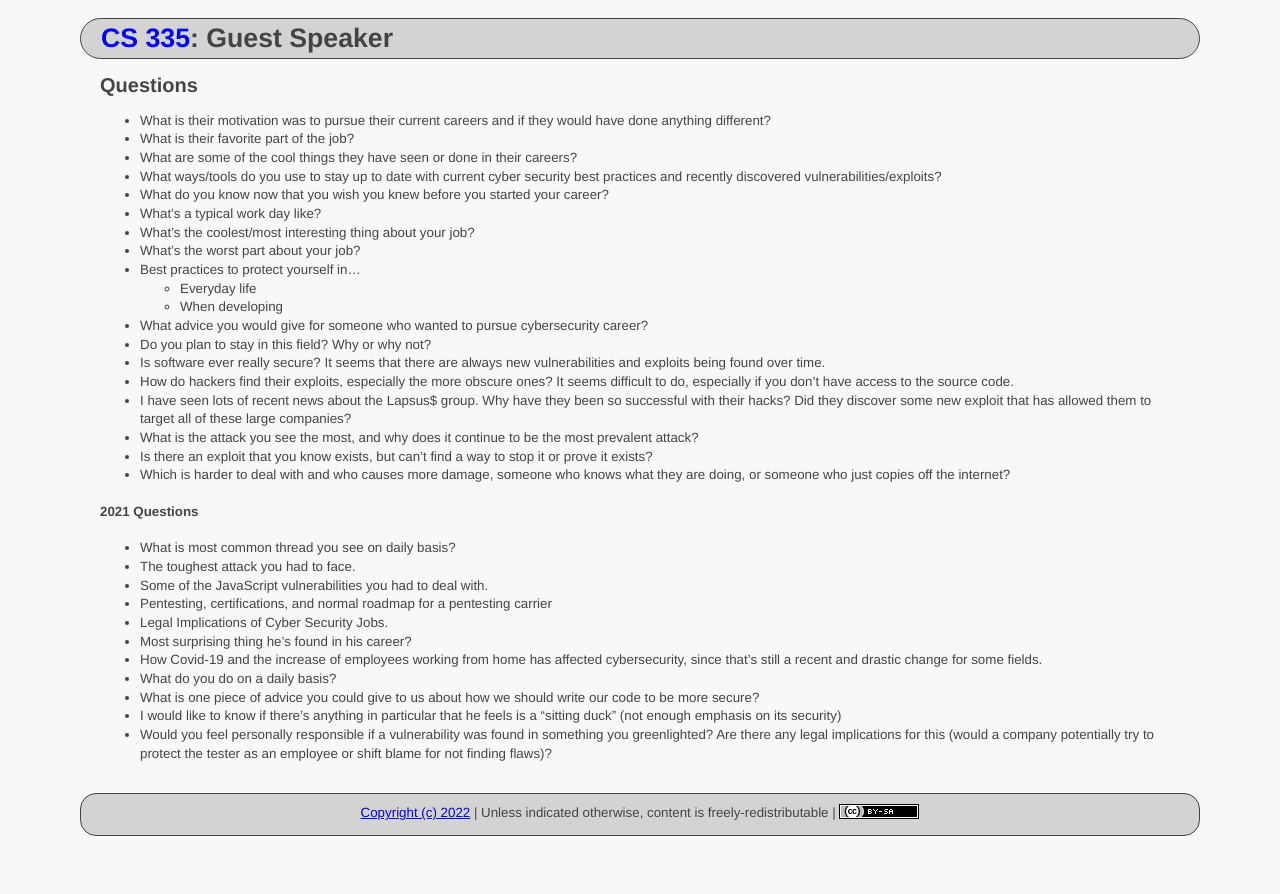
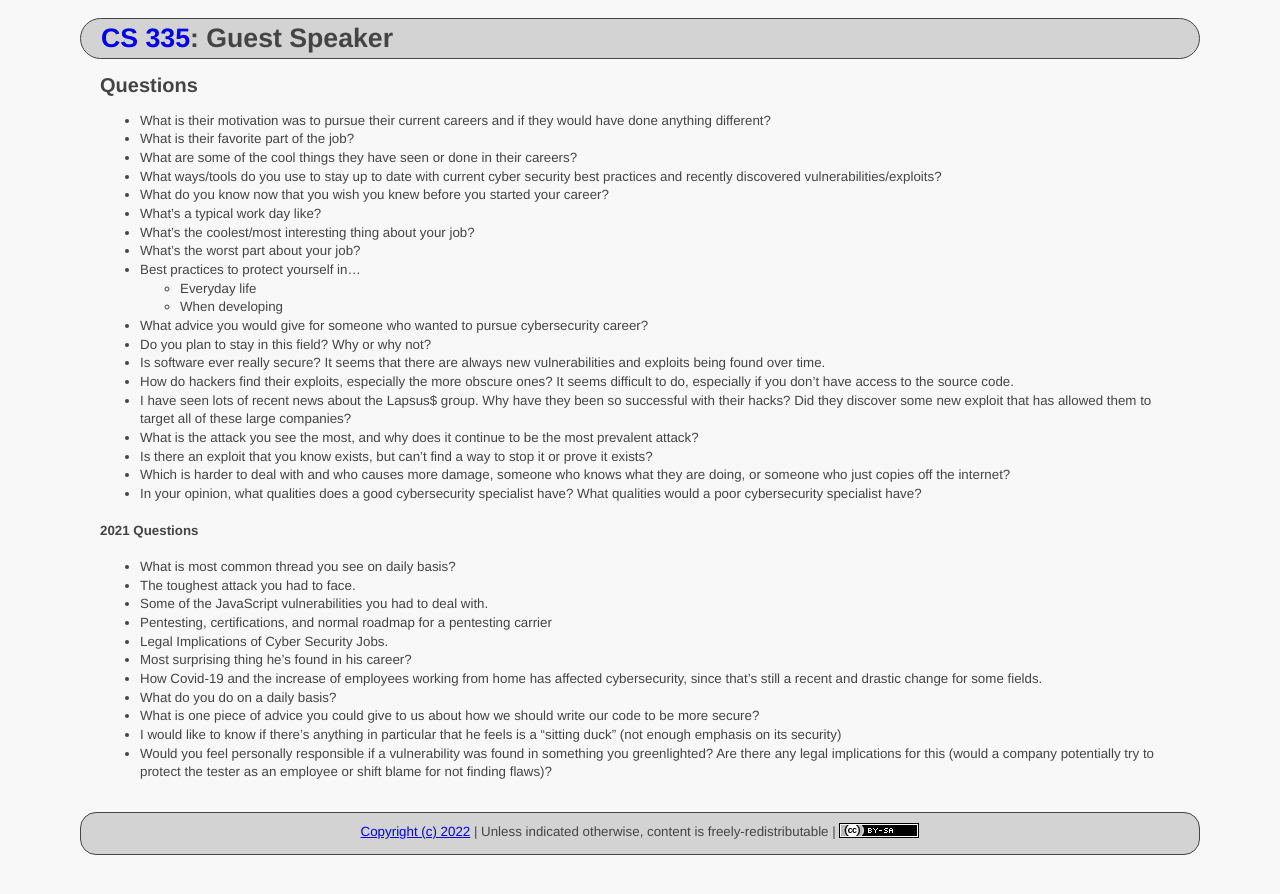
Before and after one commit to ycpcs/cs335-spring2022, a Jekyll site: the page built from schedule/guest_speaker.md, in a window 1280 px wide. Shown: the top 894 px of the page. Built offline with Jekyll 4.4.1, drawn with Linux system fonts in a browser that asks for light colours.

Commit message:
add question

```diff
--- a/schedule/guest_speaker.md
+++ b/schedule/guest_speaker.md
@@ -25,6 +25,7 @@ Questions
 - What is the attack you see the most, and why does it continue to be the most prevalent attack?
 - Is there an exploit that you know exists, but can't find a way to stop it or prove it exists?
 - Which is harder to deal with and who causes more damage, someone who knows what they are doing, or someone who just copies off the internet?
+- In your opinion, what qualities does a good cybersecurity specialist have? What qualities would a poor cybersecurity specialist have?
 
 #### 2021 Questions
 - What is most common thread you see on daily basis?
```
